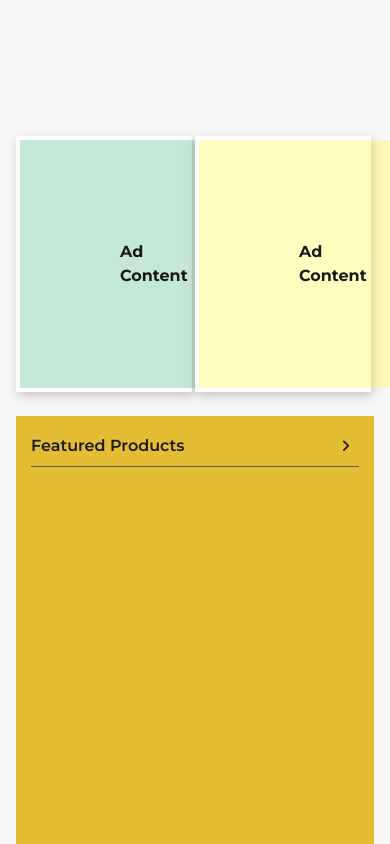
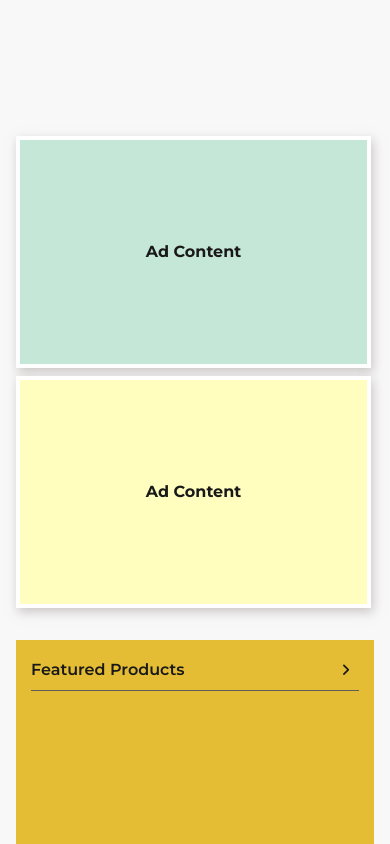
Before and after one commit to DanielGraham123/efarm-html, a website with bundled scripts: page index.html in a window 390 px wide. Shown: the part 2660-3504 px from the top of the page. Built offline with nearby package versions, Linux system fonts and the light colour scheme.

Commit message:
added responsiveness to ad banners

```diff
--- a/css/style.scss
+++ b/css/style.scss
@@ -1945,6 +1945,11 @@ body.offcanvas-active {
 /*******************************************/
 /************** Ad Banner CSS **************/
 /*******************************************/
+.ad_banners {
+    width: 100%;
+    display: flex;
+}
+
 .banner_div {
     box-shadow: 2px 4px 10px 0px rgb(157 148 148 / 50%);
     justify-content: center;
@@ -1957,6 +1962,27 @@ body.offcanvas-active {
     align-self: stretch;
 }
 
+@media (max-width: 991px) {
+    .ad_banners {
+        flex-wrap: wrap;
+    }
+
+    .banner_div {
+        flex-basis: 100%;
+        max-width: 100%;
+        display: flex;
+        flex-direction: column;
+        margin-bottom: 8px;
+        align-self: stretch;
+    }
+}
+
+.banner_div .ad_image {
+    padding: 50px;
+    height: 100%;
+}
+
+
 .banner_div .ad_image {
     padding: 100px;
     height: 100%;
--- a/index.html
+++ b/index.html
@@ -891,7 +891,7 @@
 
     <!-- Ad Banner Start -->
     <div class="container-fluid mb-4">
-      <div class="d-flex">
+      <div class="ad_banners">
         <div class="banner_div">
           <div class="ad_image">
             <p class="text-center my-auto fw-bold">Ad Content</p>
@@ -1167,7 +1167,7 @@
 
     <!-- Ad Banner Start -->
     <div class="container-fluid mb-4">
-      <div class="d-flex">
+      <div class="ad_banners">
         <div class="banner_div">
           <div class="ad_image">
             <p class="text-center my-auto fw-bold">Ad Content</p>
@@ -1808,7 +1808,7 @@
 
     <!-- Ad Banner Start -->
     <div class="container-fluid mb-4">
-      <div class="d-flex">
+      <div class="ad_banners">
         <div class="banner_div">
           <div class="ad_image">
             <p class="text-center my-auto fw-bold">Ad Content</p>
```
Also changed, not shown: css/style.css, 1 other file.
